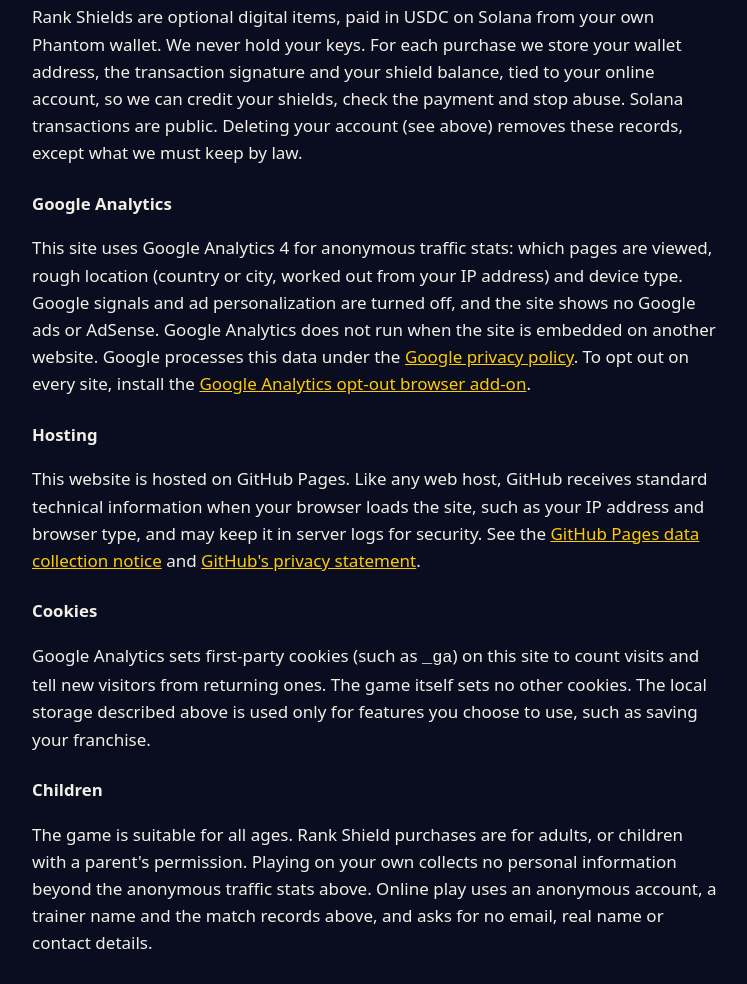
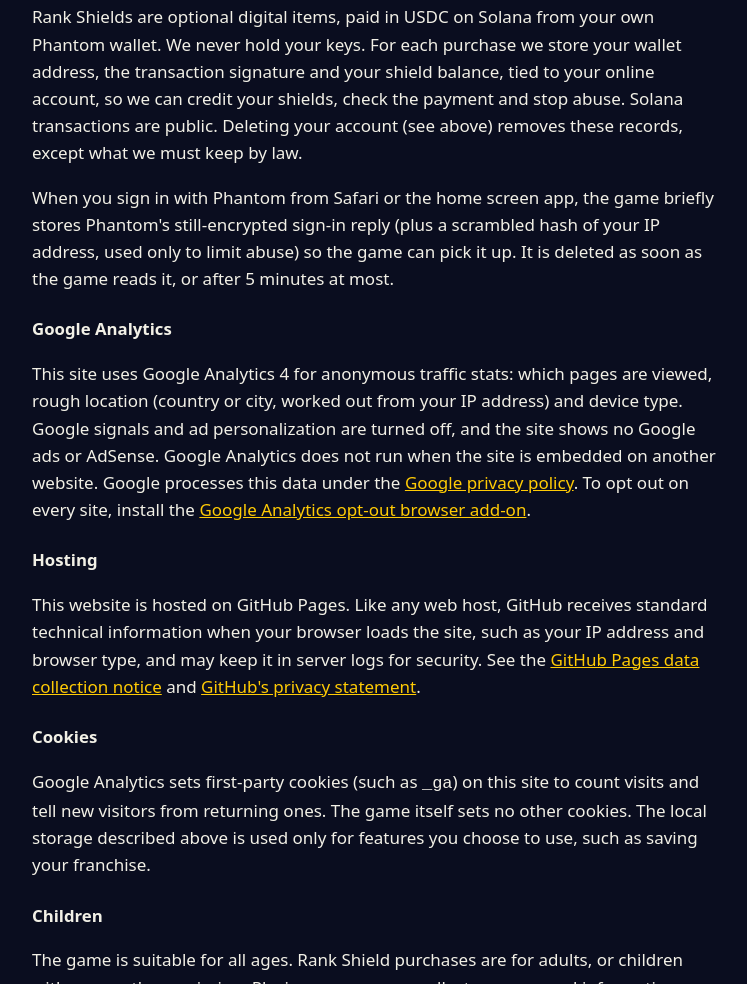
Before and after one commit to kungFuDOOM/PokeBasketball, a website: page public/privacy.html in a window 1280 px wide. Shown: the part 3573-4557 px from the top of the page, without its empty margins (264-1011 px from the left). Drawn offline with Linux system fonts and the light colour scheme.

Commit message:
Privacy: note the 5-minute encrypted Phantom sign-in handoff

```diff
--- a/public/privacy.html
+++ b/public/privacy.html
@@ -112,6 +112,7 @@
 
   <h3 id="shields">Rank Shields</h3>
   <p>Rank Shields are optional digital items, paid in USDC on Solana from your own Phantom wallet. We never hold your keys. For each purchase we store your wallet address, the transaction signature and your shield balance, tied to your online account, so we can credit your shields, check the payment and stop abuse. Solana transactions are public. Deleting your account (see above) removes these records, except what we must keep by law.</p>
+  <p>When you sign in with Phantom from Safari or the home screen app, the game briefly stores Phantom's still-encrypted sign-in reply (plus a scrambled hash of your IP address, used only to limit abuse) so the game can pick it up. It is deleted as soon as the game reads it, or after 5 minutes at most.</p>
 
   <h3 id="analytics">Google Analytics</h3>
   <p>This site uses Google Analytics 4 for anonymous traffic stats: which pages are viewed, rough location (country or city, worked out from your IP address) and device type. Google signals and ad personalization are turned off, and the site shows no Google ads or AdSense. Google Analytics does not run when the site is embedded on another website. Google processes this data under the <a href="https://policies.google.com/privacy" rel="noopener">Google privacy policy</a>. To opt out on every site, install the <a href="https://tools.google.com/dlpage/gaoptout" rel="noopener">Google Analytics opt-out browser add-on</a>.</p>
```
